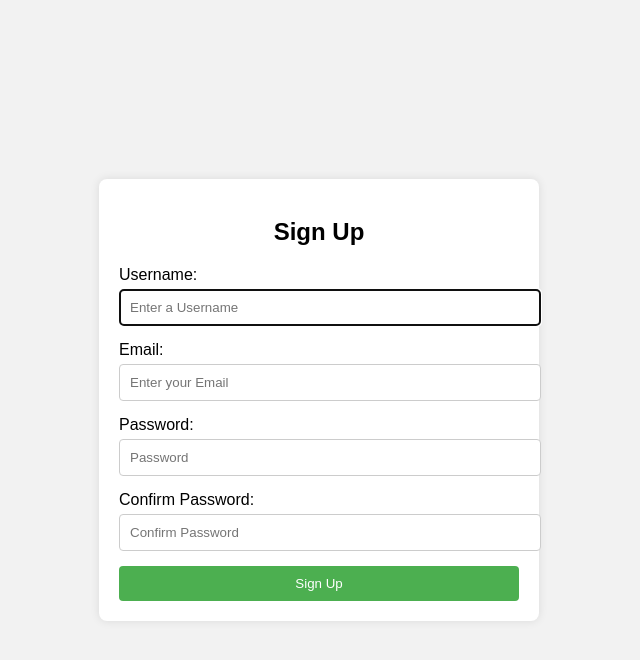
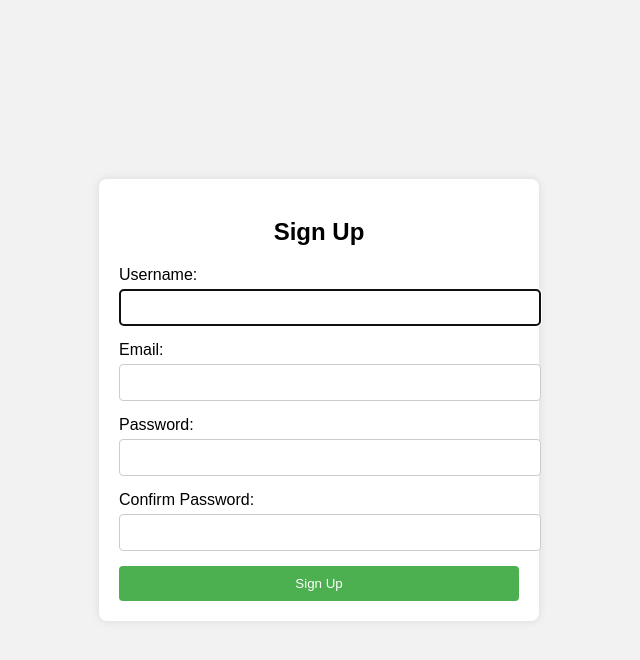
Before and after one commit to edeniyanda/E-DjangoStore, a Django app: page /signup/ in a window 1280 px wide. Shown: the top 660 px of the page, without its empty margins (321-961 px from the left). Run offline with Django 5.2, Linux system fonts and the light colour scheme.

Commit message:
Revert "feat: Style sign-up form fields with custom attributes in forms.py"
This reverts commit 0831c9ecf3b3abebf047cb5882a4ad653c0afd51.

```diff
--- a/core/forms.py
+++ b/core/forms.py
@@ -6,20 +6,3 @@ class SignUpForm(UserCreationForm):
     class Meta:
         model = User
         fields = ("username", "email", "password1", "password2")
-
-    username = forms.CharField(widget=forms.TextInput(attrs={
-        "placeholder": "Enter a Username",
-        "class": "form-control"
-    }))
-    email = forms.EmailField(widget=forms.EmailInput(attrs={
-        "placeholder": "Enter your Email",
-        "class": "form-control"
-    }))
-    password1 = forms.CharField(widget=forms.PasswordInput(attrs={
-        "placeholder": "Password",
-        "class": "form-control"
-    }))
-    password2 = forms.CharField(widget=forms.PasswordInput(attrs={
-        "placeholder": "Confirm Password",
-        "class": "form-control"
-    }))
--- a/core/templates/core/signup.html
+++ b/core/templates/core/signup.html
@@ -4,6 +4,7 @@
 <head>
     <meta charset="UTF-8">
     <meta name="viewport" content="width=device-width, initial-scale=1.0">
+    <title>Sign Up</title>
     <link rel="stylesheet" href="{% static 'css/signup.css' %}">
 </head>
 <body>
```
